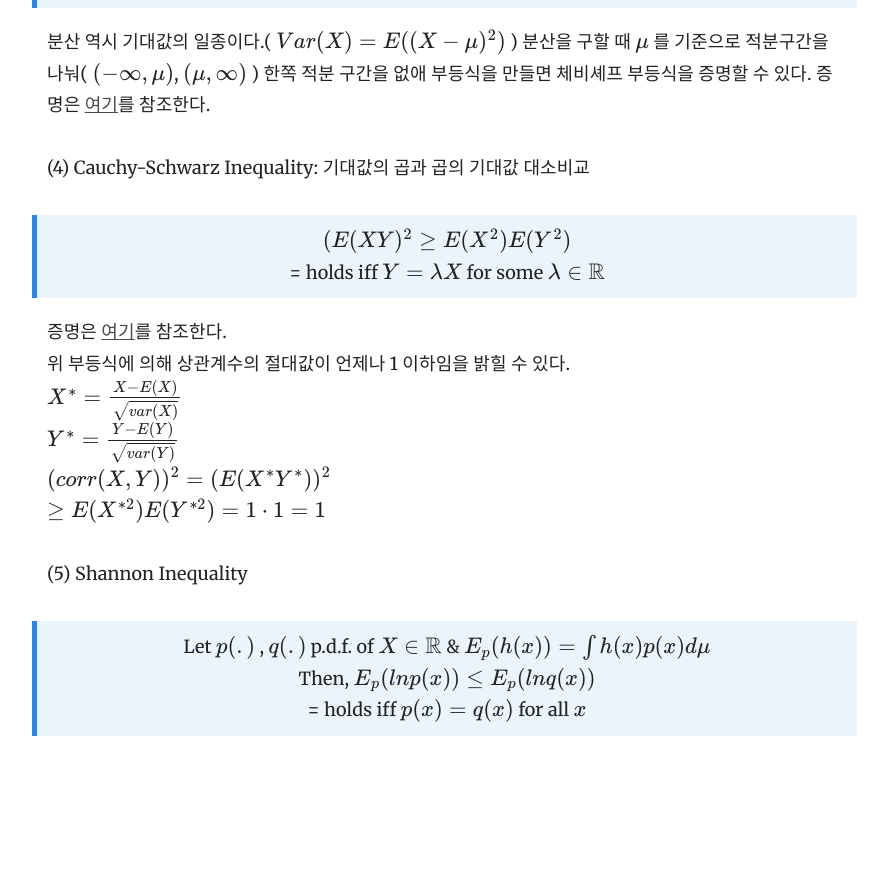
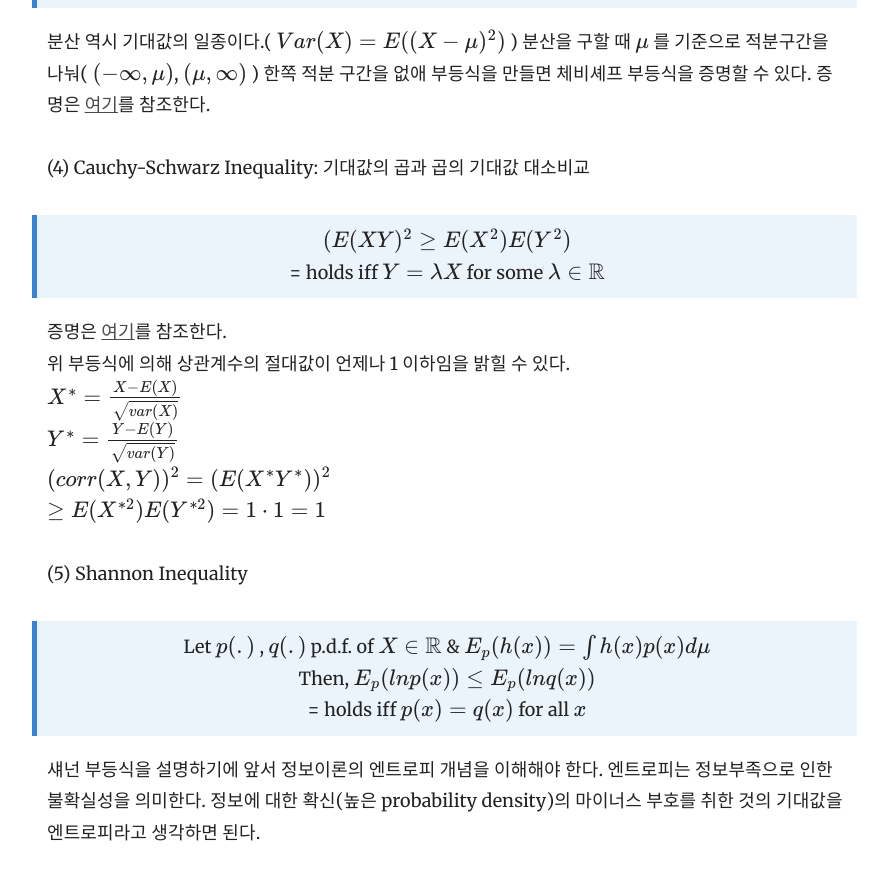
Before and after one commit to yrk3434/yrk3434.github.io, a Jekyll site: the page built from _docs/Theory/Mathematical Statistics.md, in a window 1280 px wide and 900 px high, scrolled down 5816 px. Shown: the top 880 px of the window, without its empty margins (343-1231 px from the left). Built offline with Jekyll 4.4.1, drawn with Linux system fonts in a browser that asks for light colours; formulas are drawn with MathJax 3; before the commit the page ends 6590 px from its top, so only the background shows below that.

Commit message:
Update Mathematical Statistics.md

```diff
--- a/_docs/Theory/Mathematical Statistics.md
+++ b/_docs/Theory/Mathematical Statistics.md
@@ -164,3 +164,5 @@ $ \geq E( X^{ *2 } ) E( Y^{ *2 } )  = 1 \cdot 1 = 1 $
 > <center> Let $ p(.) $ , $ q(.) $ p.d.f. of $ X \in \mathbb{R} $ & $ E_p(h(x)) = \int h(x) p(x) d\mu $  <center/>
 > <center> Then, $ E_p( ln p(x) ) \leq E_p( ln q(x)) $ <center/>
 > <center> = holds iff $ p(x) = q(x) $ for all $ x $ <center/>
+
+섀넌 부등식을 설명하기에 앞서 정보이론의 엔트로피 개념을 이해해야 한다. 엔트로피는 정보부족으로 인한 불확실성을 의미한다. 정보에 대한 확신(높은 probability density)의 마이너스 부호를 취한 것의 기대값을 엔트로피라고 생각하면 된다.
```
